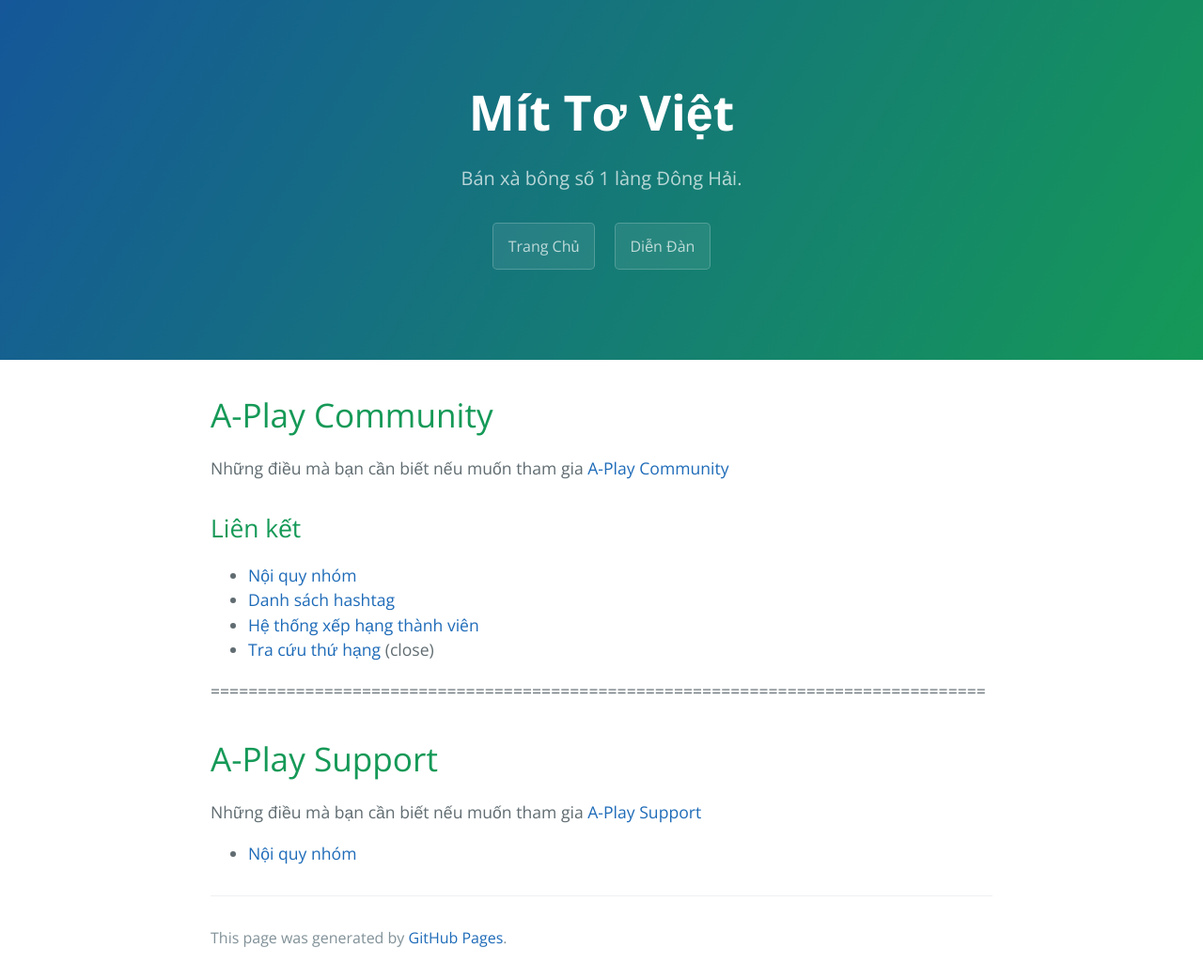
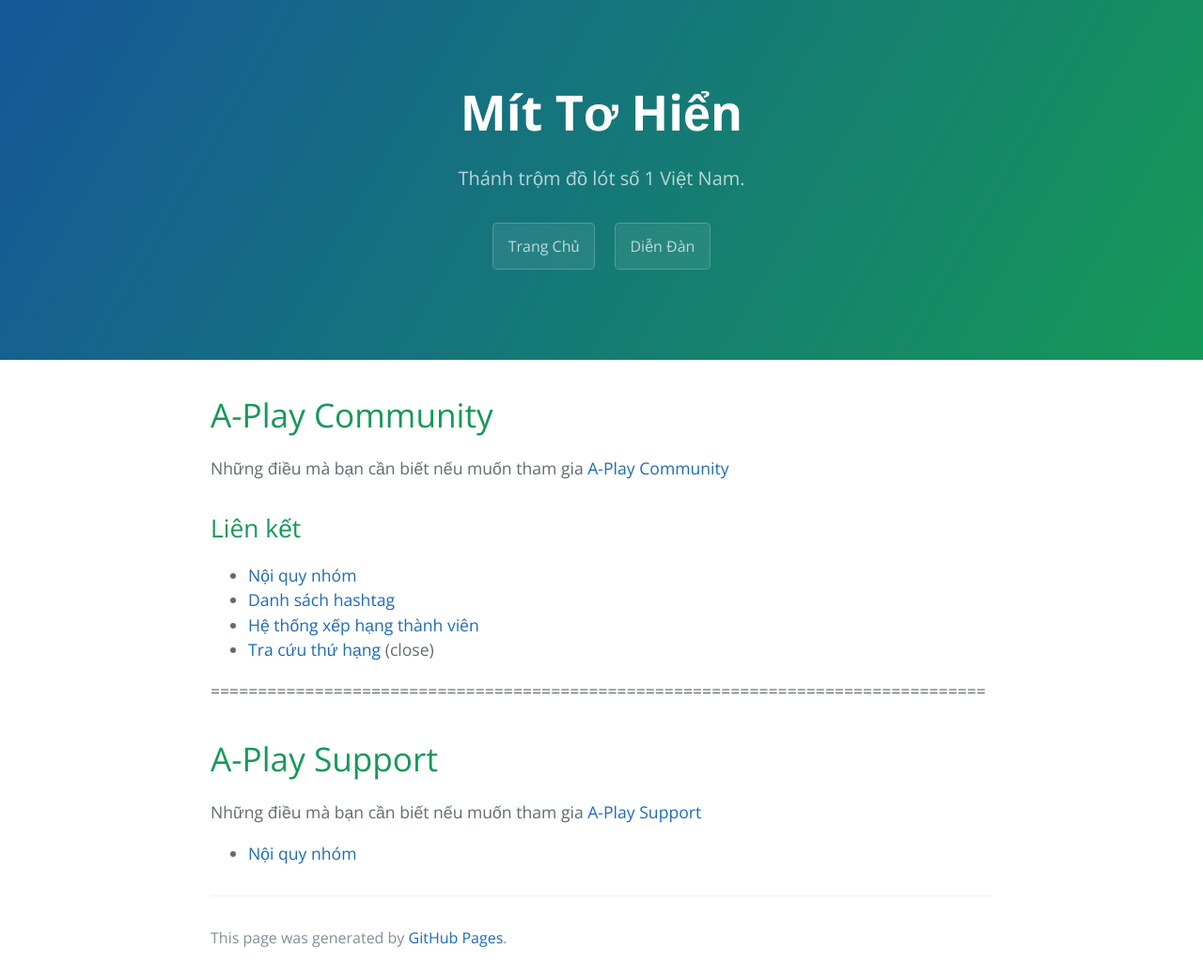
Before and after one commit to huuvinhvn/aplay, a Jekyll site: the page built from index.md, in a window 1280 px wide. Shown: the whole page at 94% size. Built offline with Jekyll 4.4.1, drawn with Linux system fonts in a browser that asks for light colours; our own code applies the rules of GitHub Pages for plain Markdown files.

Commit message:
Update _config.yml
Test

```diff
--- a/_config.yml
+++ b/_config.yml
@@ -1,5 +1,5 @@
-title: Mít Tơ Việt
-description: Bán xà bông số 1 làng Đông Hải.
+title: Mít Tơ Hiển
+description: Thánh trộm đồ lót số 1 Việt Nam.
 show_downloads: true
 is_project_page: true
 google_analytics:
```
